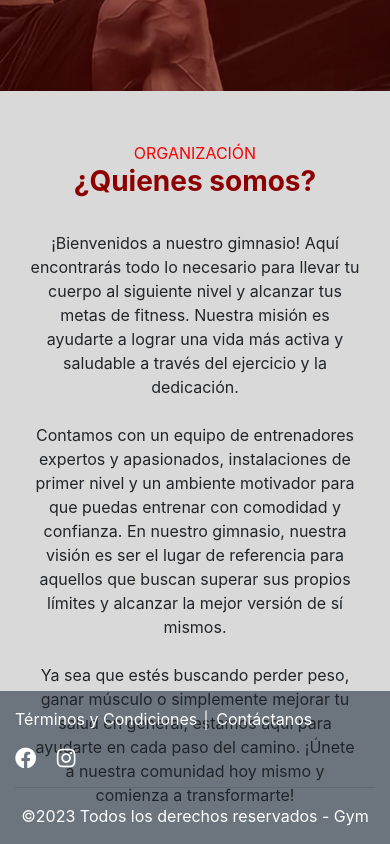
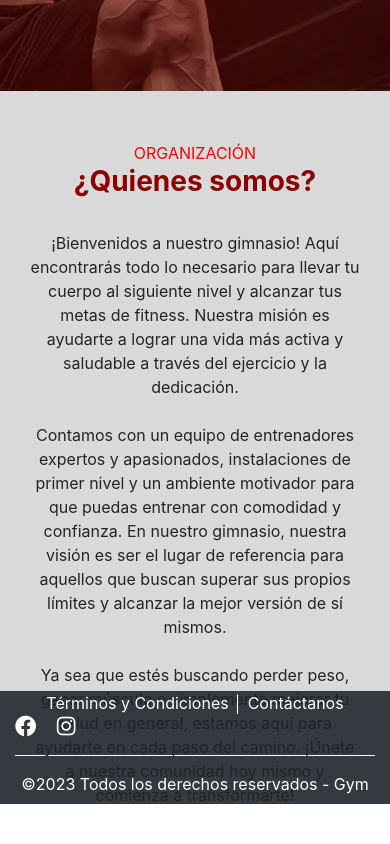
Before and after one commit to Lidarion/tpint_com107_grupo1, a plain HTML site: page index.html in a window 390 px wide. Shown: the part 574-1418 px from the top of the page. After the commit the page ends 1381 px from the top, so only its background shows below. Drawn offline with nearby package versions, Linux system fonts and the light colour scheme; files whose address does not match are found by name.

Commit message:
se mejoraron links, hovers y mobile

```diff
--- a/css/estilo.css
+++ b/css/estilo.css
@@ -106,5 +106,10 @@
 }
 
 .mb-0 {
-    color: white
+    color: white;
 }
+
+.mb-0:hover {
+    color:#343A40 ;
+    text-decoration: none;
+}
--- a/index.html
+++ b/index.html
@@ -129,19 +129,21 @@
       </main>
 
         <!-- aca el contenido del pie de página -->
-        <footer class="bg-secondary text-white py-3">
+        <footer class="bg-dark pb-sm-4 pb-2">
           <div class="container">
             <div class="row">
-              <div class="col-md-6">
-                <a href="#" class="mb-0">Términos y Condiciones │ Contáctanos</p>
+              <div class="col-md-6 text-center text-md-left">
+                <a href="#" class="mb-0">Términos y Condiciones │ Contáctanos</a>
               </div>
               <div class="col-md-6 text-md-right">
                 <a href="#" class="text-white mr-3"><i class="fab fa-facebook fa-lg"></i></a>
                 <a href="#" class="text-white mr-3"><i class="fab fa-instagram fa-lg"></i></a>
               </div>
             </div>
-            <hr class="mt-3 mb-0">
-            <p class="text-center mb-0 mt-3">©2023 Todos los derechos reservados - Gym</p>
+            <hr class="my-3 border-light">
+            <p class="text-center mb-0 mt-3">
+              <a href="#" class="mb-0">©2023 Todos los derechos reservados - Gym</a>
+            </p>
           </div>
         </footer>
 
```
